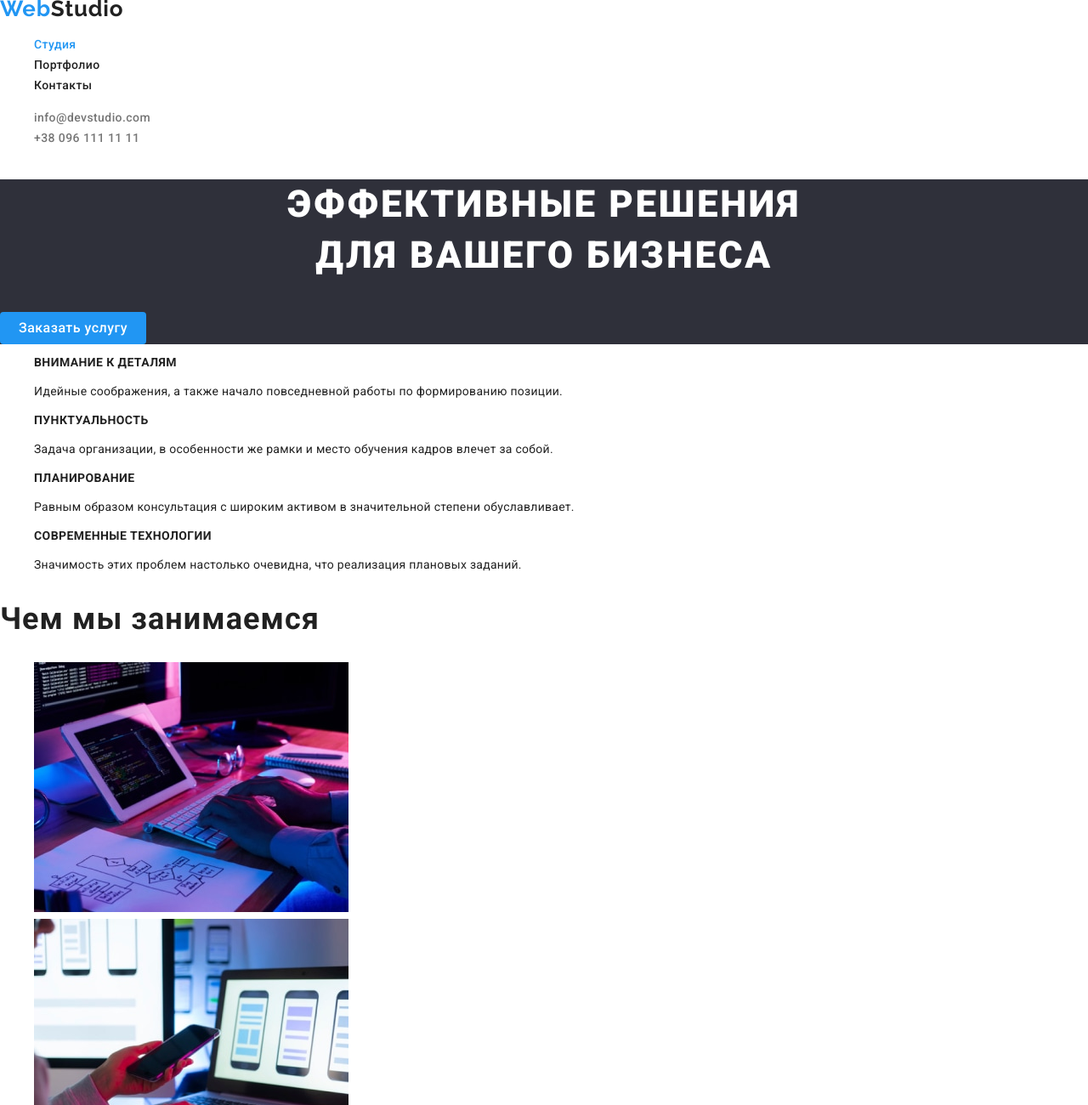
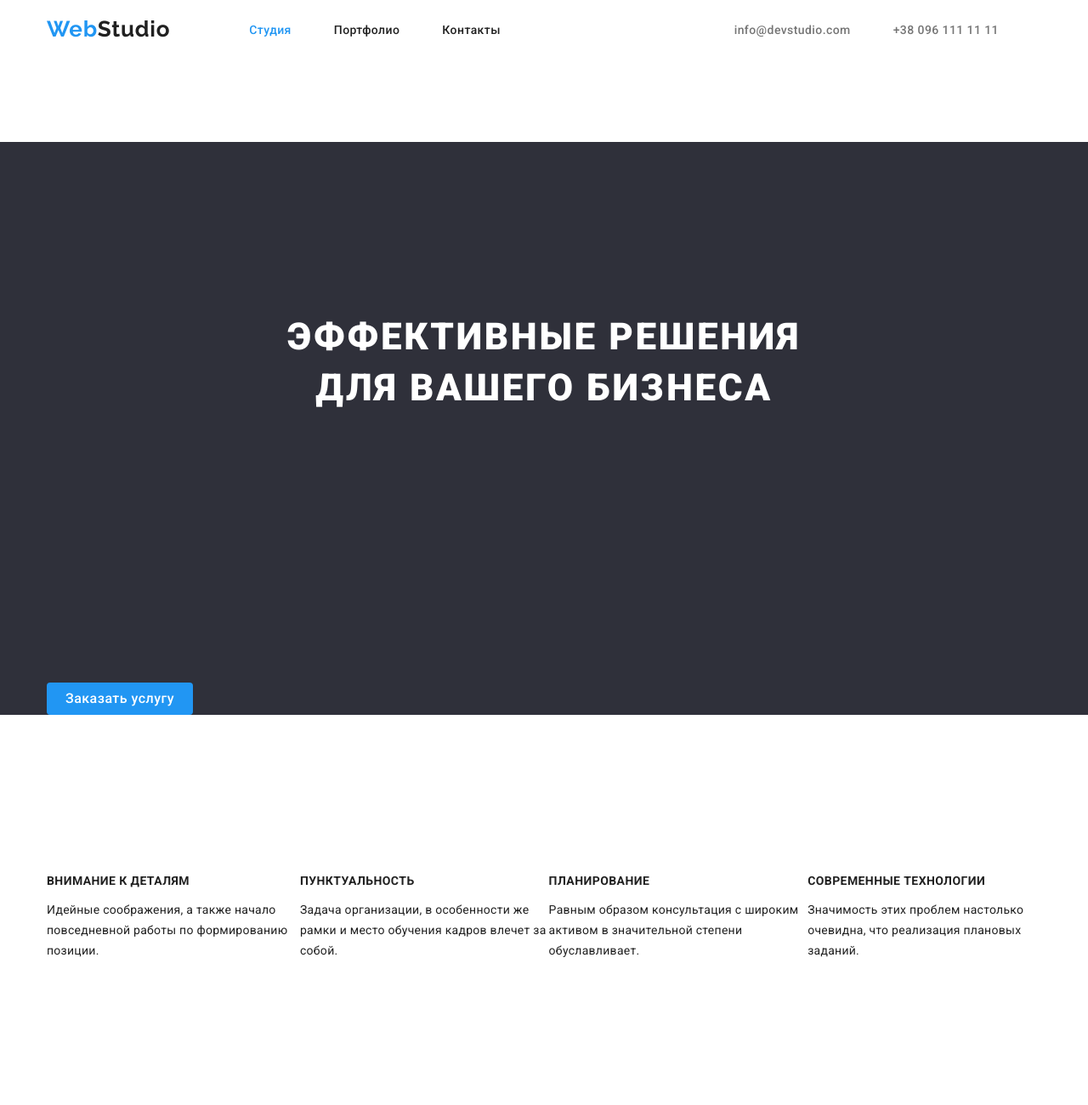
Before and after one commit to Barbos024/goit-markup-hw-02, a plain HTML site: page index.html in a window 1280 px wide. Shown: the top 1300 px of the page at 85% size. Drawn offline with nearby package versions, Linux system fonts and the light colour scheme; a web font is replaced by a local one.

Commit message:
Initial commit

```diff
--- a/CSS/styles.css
+++ b/CSS/styles.css
@@ -21,12 +21,37 @@
   --main-font: "Roboto", sans-serif;
   --tittle-font: "Raleway", sans-serif;
 }
+
+html {
+  box-sizing: border-box;
+}
+
+*,
+*::before *::after {
+  box-sizing: inherit;
+}
+
+h1,
+h2,
+h3,
+p {
+  margin-top: 0;
+}
+
 body {
   font-family: var(--main-font);
   font-size: 14px;
   line-height: 1.71;
   letter-spacing: 0.02em;
   color: var(--main-text-cl);
+}
+
+.container {
+  width: 1200px;
+  padding-left: 15px;
+  padding-right: 15px;
+  margin-left: auto;
+  margin-right: auto;
 }
 
 .visually-hidden {
@@ -52,10 +77,17 @@ body {
   color: var(--tittle-cl);
 }
 .list {
+  margin: 0;
+  padding-left: 0;
   list-style: none;
 }
 .link-current {
   color: var(--tittle-cl);
+}
+.product {
+  display: flex;
+  padding-top: 94px;
+  padding-bottom: 94px;
 }
 .product-item {
   font-family: Roboto;
@@ -72,6 +104,21 @@ body {
   color: var(--alt-text-cl);
 }
 
+.menu {
+  display: inline-flex;
+}
+
+.menu-item:not(:last-child) {
+  margin-right: 50px;
+}
+
+.logo {
+  margin-right: 93px;
+}
+.page-header .container {
+  display: flex;
+  align-items: center;
+}
 .label {
   font-family: Raleway;
   font-style: normal;
@@ -91,6 +138,13 @@ body {
   letter-spacing: 0.03em;
   color: var(--main-text-cl);
 }
+.price-item {
+  position: absolute;
+  width: 1600px;
+  height: 600px;
+  left: 0px;
+  top: 80px;
+}
 .btn {
   font-weight: 500;
   font-size: 16px;
@@ -100,6 +154,24 @@ body {
   border: none;
   padding: 6px 22px;
   border-radius: 4px;
+}
+
+.section {
+  margin-top: 94px;
+  margin-bottom: 94px;
+}
+.page-header {
+  padding-top: 24px;
+  padding-bottom: 25px;
+}
+.page-header .address {
+  margin-right: 50px;
+}
+
+.nav {
+  display: flex;
+  align-items: center;
+  margin-right: auto;
 }
 .pointer {
   cursor: pointer;
@@ -131,6 +203,27 @@ body {
   font-size: 36px;
   line-height: 1.17;
   letter-spacing: 0.03em;
+  margin-top: 94px;
+  margin-bottom: 50px;
+  text-align: center;
+}
+
+.card-set {
+  display: flex;
+  flex-wrap: wrap;
+  margin-left: -30px;
+  margin-top: -50px;
+}
+
+.work {
+  margin-left: 30px;
+  margin-top: 50px;
+}
+.teem {
+  display: flex;
+  flex-wrap: wrap;
+  margin-left: -30px;
+  margin-top: -50px;
 }
 
 .team-item {
@@ -167,6 +260,8 @@ body {
 }
 .dark-bg .page-titel {
   color: var(--alt-tittle-cl);
+  padding-top: 200px;
+  padding-bottom: 280px;
 }
 
 .grey-bg {
--- a/index.html
+++ b/index.html
@@ -20,44 +20,55 @@
   </head>
   <body>
     <!--Шапка-->
-    <header>
-      <nav>
-        <a class="link" href="./index.html"
+    <header class="page-header">
+      <section>
+        <div class="container">
+          <nav class="nav">
+            <a class="link logo" href="./index.html"
               ><span class="label"> Web</span
               ><span class="label-second">Studio</span></a
             >
-        <ul class="list">
-          <li class="link-current">
+            <ul class="list menu">
+              <li class="link-current menu-item">
                 <a class="link" href="./index.html">Студия</a>
               </li>
-          <li><a class="link" href="./portfolio.html">Портфолио</a></li>
-          <li><a class="link" href="#">Контакты</a></li>
+              <li class="menu-item">
+                <a class="link" href="./portfolio.html">Портфолио</a>
+              </li>
+              <li class="menu-item"><a class="link" href="#">Контакты</a></li>
             </ul>
           </nav>
-      <ul class="list">
+          <ul class="list menu">
             <li>
               <a class="link address" href="mailto:info@devstudio.com"
                 >info@devstudio.com</a
               >
             </li>
             <li>
-          <a class="link address" href="tel:+380961111111">+38 096 111 11 11</a>
+              <a class="link address" href="tel:+380961111111"
+                >+38 096 111 11 11</a
+              >
             </li>
           </ul>
+        </div>
+      </section>
     </header>
     <main>
       <!--Заказ услуг-->
-      <section class="price dark-bg">
+      <section class="price dark-bg section section">
+        <div class="container">
           <h1 class="title page-titel">
             Эффективные решения
             <br />
             для вашего бизнеса
           </h1>
           <button class="btn pointer" type="button">Заказать услугу</button>
+        </div>
       </section>
       <!--Продукт-->
-      <section>
-        <ul class="list">
+      <section class="section">
+        <div class="container">
+          <ul class="list product">
             <li>
               <h3 class="product-item">Внимание к деталям</h3>
               <p>
@@ -68,8 +79,8 @@
             <li>
               <h3 class="product-item">Пунктуальность</h3>
               <p>
-              Задача организации, в особенности же рамки и место обучения кадров
-              влечет за собой.
+                Задача организации, в особенности же рамки и место обучения
+                кадров влечет за собой.
               </p>
             </li>
             <li>
@@ -87,21 +98,31 @@
               </p>
             </li>
           </ul>
+        </div>
       </section>
       <!--Чем мы занимаемся-->
       <section>
+        <div class="container section">
           <h2 class="section-title">Чем мы занимаемся</h2>
-        <ul class="list">
-          <li><img src="./images/box1.jpg" width="370" alt="Фото пк 1" /></li>
-          <li><img src="./images/box2.jpg" width="370" alt="Фото пк 2" /></li>
-          <li><img src="./images/box3.jpg" width="370" alt="Фото пк 3" /></li>
+          <ul class="list card-set">
+            <li class="work">
+              <img src="./images/box1.jpg" width="370" alt="Фото пк 1" />
+            </li>
+            <li class="work">
+              <img src="./images/box2.jpg" width="370" alt="Фото пк 2" />
+            </li>
+            <li class="work">
+              <img src="./images/box3.jpg" width="370" alt="Фото пк 3" />
+            </li>
           </ul>
+        </div>
       </section>
       <!--Наша команда-->
-      <section class="grey-bg">
+      <section class="section grey-bg">
+        <div class="container">
           <h2 class="section-title">Наша команда</h2>
-        <ul class="list">
-          <li class="team-item">
+          <ul class="list teem">
+            <li class="work team-item">
               <img
                 src="./images/igor.jpg"
                 width="270"
@@ -110,12 +131,16 @@
               <h3 class="team-item">Игорь Демьяненко</h3>
               <p class="service">Product Designer</p>
             </li>
-          <li class="team-item">
-            <img src="./images/olga.jpg" width="270" alt="фото Ольга Репина" />
+            <li class="work team-item">
+              <img
+                src="./images/olga.jpg"
+                width="270"
+                alt="фото Ольга Репина"
+              />
               <h3 class="team-item">Ольга Репина</h3>
               <p class="service">Frontend Developer</p>
             </li>
-          <li class="team-item">
+            <li class="work team-item">
               <img
                 src="./images/nicolay.jpg"
                 width="270"
@@ -124,7 +149,7 @@
               <h3 class="team-item">Николай Тарасов</h3>
               <p class="service">Marketing</p>
             </li>
-          <li class="team-item">
+            <li class="work team-item">
               <img
                 src="./images/michail.jpg"
                 width="270"
@@ -134,9 +159,11 @@
               <p class="service">UI Designer</p>
             </li>
           </ul>
+        </div>
       </section>
     </main>
     <footer class="dark-bg">
+      <div class="container">
         <a class="link" href="./index.html"
           ><span class="label"> Web</span
           ><span class="label-second footer-address">Studio</span></a
@@ -154,6 +181,7 @@
             </li>
           </ul>
         </address>
+      </div>
     </footer>
   </body>
 </html>
```
Lines whose indentation alone changed are shown as unchanged.
